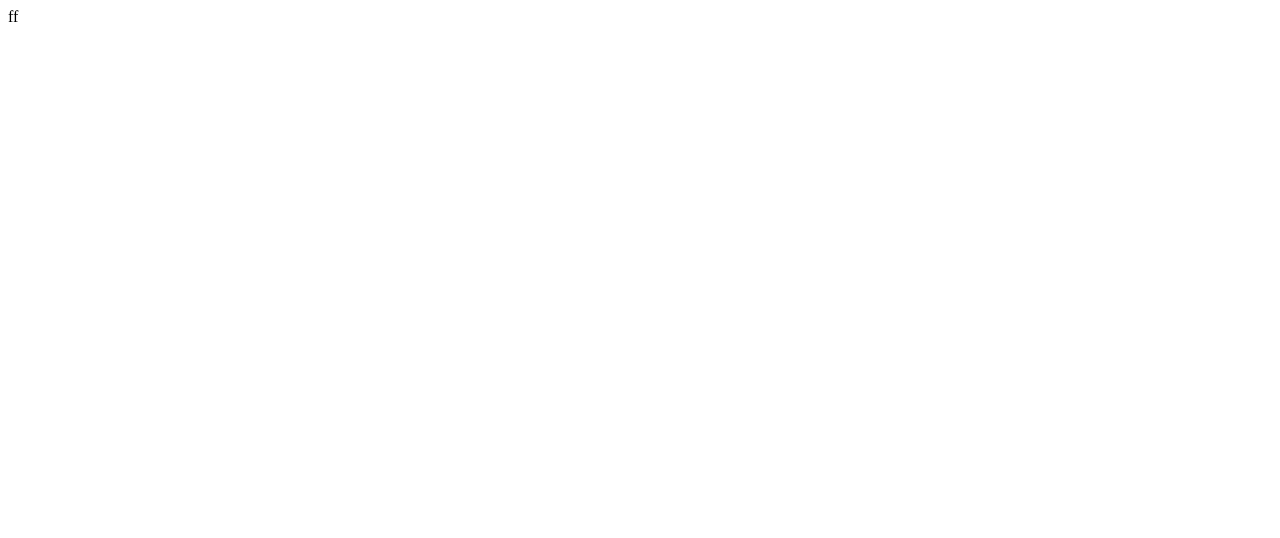
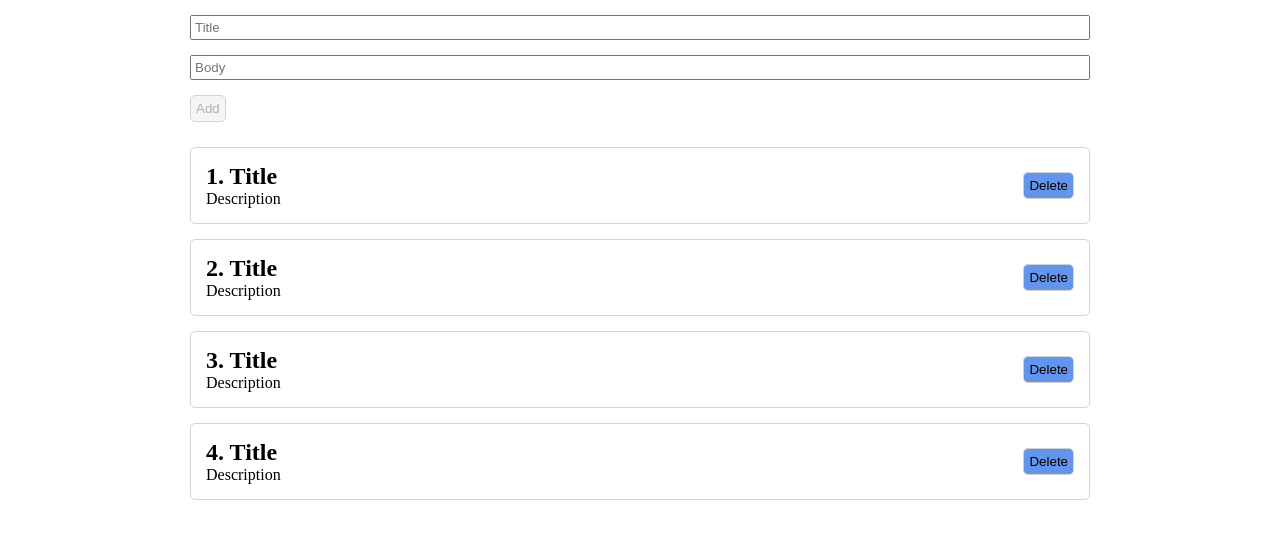
Before and after one commit to autoex/ulbi_react_course, a React (Create React App) app: page / in a window 1280 px wide. Shown: the top 538 px of the page. Built offline with nearby package versions, Linux system fonts and the light colour scheme.

Commit message:
add UI components

```diff
--- a/src/App.js
+++ b/src/App.js
@@ -1,9 +1,24 @@
-import React from 'react';
+import React, {useState} from 'react';
+import './styles/App.css'
+import Posts from "./components/Posts";
+import Form from "./components/Form";
+
 
 const App = () => {
+    const [posts, setPosts] = useState([
+        {id:1, title: 'Title', description: 'Description'},
+        {id:2, title: 'Title', description: 'Description'},
+        {id:3, title: 'Title', description: 'Description'},
+        {id:4, title: 'Title', description: 'Description'},
+        ])
+
     return (
-        <div>
-          ff
+        <div className='app'>
+                <Form/>
+            <Posts posts={posts}/>
+
+
+
         </div>
     );
 };
--- /dev/null
+++ b/src/UI/button/Button.js
@@ -0,0 +1,11 @@
+import React from 'react';
+import classes from './Button.module.css'
+
+const Button = ({children, ...props}) => {
+
+    return (
+        <button {...props} className={classes.btn}>{children}</button>
+    );
+};
+
+export default Button;
--- /dev/null
+++ b/src/UI/button/Button.module.css
@@ -0,0 +1,15 @@
+.btn {
+    padding: 5px;
+    background: cornflowerblue;
+    border: lightgray solid 1px;
+    border-radius: 5px;
+    cursor: pointer;
+}
+.btn:hover {
+    background: blueviolet;
+    transition: all .7s;
+}
+.btn:disabled {
+    background: whitesmoke;
+    cursor: inherit;
+}
--- /dev/null
+++ b/src/UI/input/Input.js
@@ -0,0 +1,11 @@
+import React from 'react';
+import classes from './Input.module.css'
+
+const Input = ({...props}) => {
+
+    return (
+        <input {...props}/>
+    );
+};
+
+export default Input;
--- /dev/null
+++ b/src/components/Form.js
@@ -0,0 +1,22 @@
+import React from 'react';
+import '../styles/Form.css'
+import Button from "../UI/button/Button";
+import Input from "../UI/input/Input";
+
+const Form = () => {
+    return (
+        <form className='form'>
+            <div>
+                <Input  type="text" placeholder={'Title'}/>
+            </div>
+            <div>
+                <Input type="text" placeholder={'Body'}/>
+            </div>
+            <div>
+                <Button disabled>Add</Button>
+            </div>
+        </form>
+    );
+};
+
+export default Form;
--- /dev/null
+++ b/src/components/PostItem.js
@@ -0,0 +1,18 @@
+import React from 'react';
+import Button from "../UI/button/Button";
+
+const PostItem = ({post}) => {
+
+    return (
+        <div className='post'>
+            <div className="post_body">
+                <h2 className="post_title">{post.id}. {post.title}</h2>
+                {post.description}
+            </div>
+            <div className="post_btn"><Button>Delete</Button></div>
+
+        </div>
+    );
+};
+
+export default PostItem;
--- /dev/null
+++ b/src/components/Posts.js
@@ -0,0 +1,12 @@
+import React from 'react';
+import PostItem from "./PostItem";
+
+const Posts = ({posts}) => {
+    return (
+        <div>
+            {posts.map(post=> <PostItem key={post.id} post={post}/>)}
+        </div>
+    );
+};
+
+export default Posts;
--- /dev/null
+++ b/src/styles/App.css
@@ -0,0 +1,24 @@
+* {
+    margin: 0;
+    padding: 0;
+}
+.app {
+    width: 900px;
+    margin: 15px auto;
+}
+.post {
+    display: flex;
+    justify-content: space-between;
+    align-items: center;
+    border-radius: 5px;
+    border: lightgray solid 1px;
+    padding: 15px;
+    margin-bottom: 15px;
+
+}
+.post_body  {
+
+}
+
+.post_btn {}
+.post_title{}
--- /dev/null
+++ b/src/styles/Form.css
@@ -0,0 +1,11 @@
+.form {
+    padding-bottom: 10px;
+}
+.form div {
+    padding-bottom: 15px;
+}
+.form input {
+    width: 100%;
+    box-sizing: border-box;
+    padding: 3px;
+}
```
Also changed, not shown: src/components/Counter.js (added, +18 -0 lines), src/components/CounterClass.js (added, +26 -0 lines), src/UI/input/Input.module.css (added).
